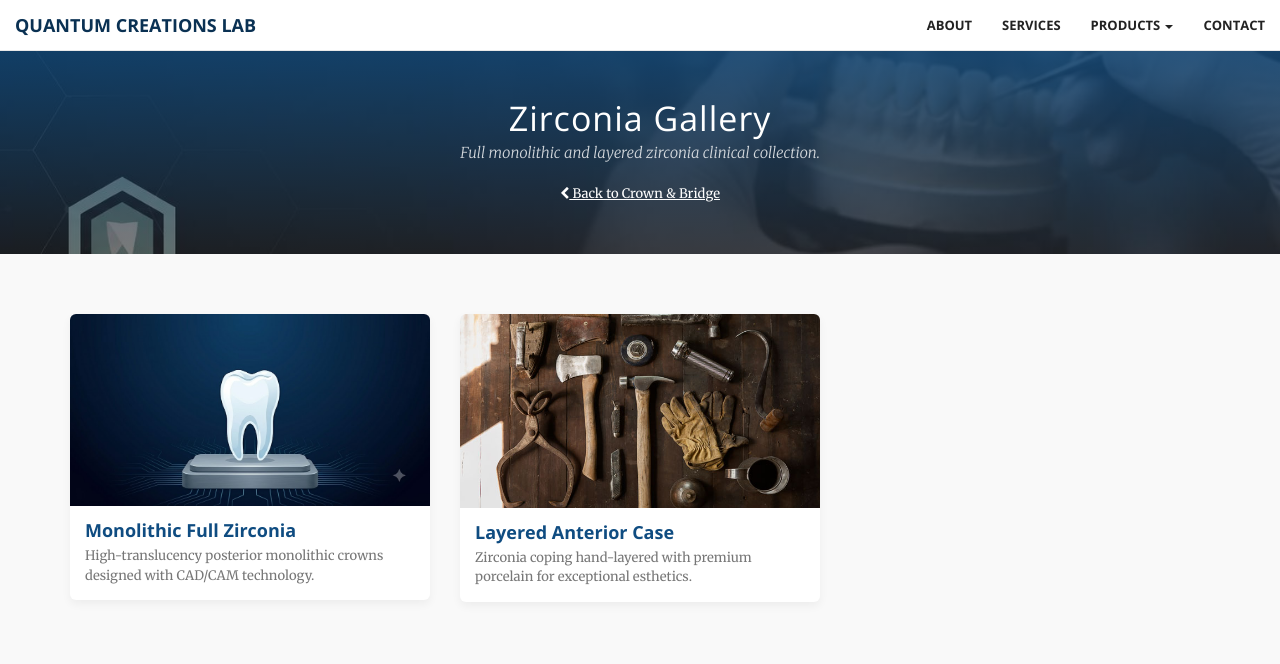
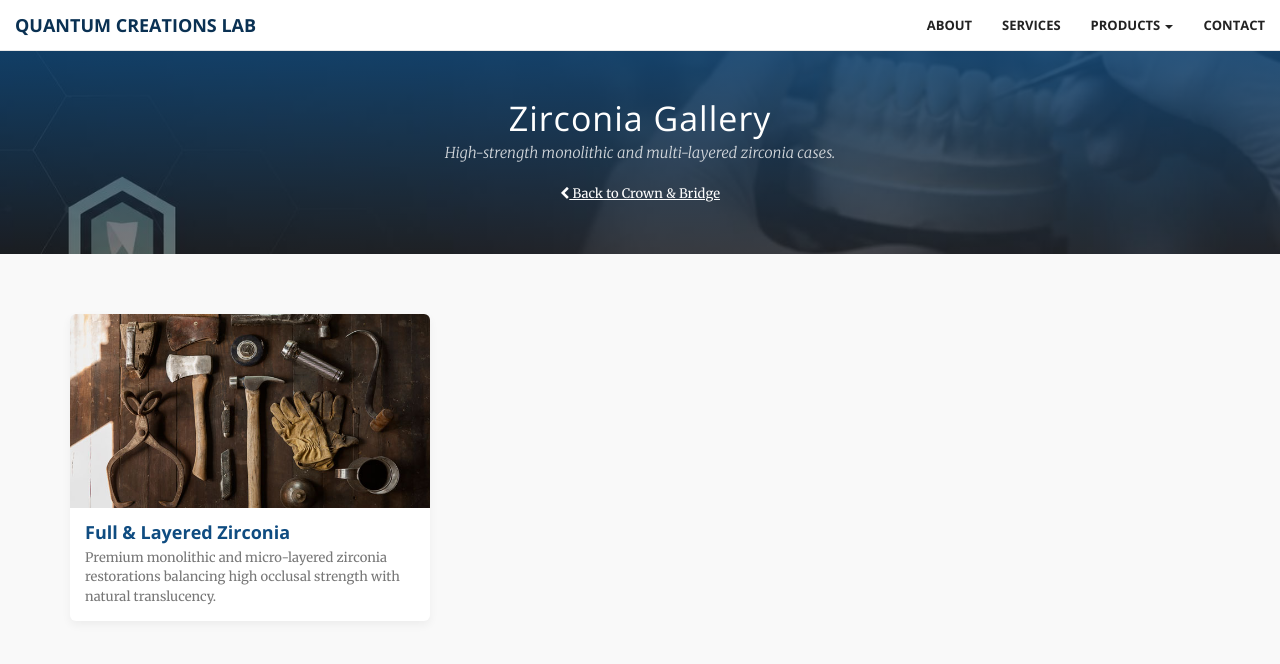
Before and after one commit to jj2hh/quantumlab, a Jekyll site: the page built from pages/products-crown-zirconia.html, in a window 1280 px wide. Shown: the top 664 px of the page. Built offline with Jekyll 4.4.1, drawn with Linux system fonts in a browser that asks for light colours; nearby versions of some CDN libraries; library files that are not in the unit come from our copies; a script that is not in the unit is left out.

Commit message:
Update products-crown-zirconia.html

```diff
--- a/pages/products-crown-zirconia.html
+++ b/pages/products-crown-zirconia.html
@@ -4,37 +4,64 @@ title: Products - Zirconia Gallery
 permalink: /pages/products-crown-zirconia.html
 ---
 
-<header class="about-header text-center text-white d-flex align-items-center"
-        style="background: linear-gradient(rgba(15, 76, 129, 0.9), rgba(34, 34, 34, 0.6)), url('../img/header.jpg') no-repeat center center;
-               background-size: cover; padding: 80px 0 50px 0; min-height: 220px;">
+<header class="about-header text-center text-white d-flex align-items-center" style="background: linear-gradient(rgba(15, 76, 129, 0.9), rgba(34, 34, 34, 0.6)), url('../img/header.jpg') no-repeat center center; background-size: cover; padding: 80px 0 50px 0; min-height: 220px;">
   <div class="container">
     <h1 class="display-4 font-weight-bold" style="color: #ffffff; font-size: 34px; margin-bottom: 5px; letter-spacing: 1px;">Zirconia Gallery</h1>
-        <p class="lead" style="color: rgba(255,255,255,0.8); font-size: 15px; font-style: italic;">Full monolithic and layered zirconia clinical collection.</p>
-        <a href="{{ site.baseurl }}/pages/products-crown.html" style="color: #ffffff; text-decoration: underline; font-size: 13px;"><i class="fa fa-chevron-left"></i> Back to Crown & Bridge</a>
+    <p class="lead" style="color: rgba(255,255,255,0.8); font-size: 15px; font-style: italic;">High-strength monolithic and multi-layered zirconia cases.</p>
+    <a href="{{ site.baseurl }}/pages/products-crown.html" style="color: #ffffff; text-decoration: underline; font-size: 13px;">
+      <i class="fa fa-chevron-left"></i> Back to Crown & Bridge
+    </a>
   </div>
 </header>
 
 <section style="padding: 60px 0; background-color: #f9f9f9;">
   <div class="container">
-        <div class="row">
+    <div id="zirconia-gallery-container" class="row">
+      </div>
+  </div>
+</section>
+
+<script>
+document.addEventListener("DOMContentLoaded", () => {
+  const container = document.getElementById("zirconia-gallery-container");
+
+  fetch("./zirconia-products.json")
+    .then(response => {
+      if (!response.ok) throw new Error("데이터를 불러오지 못했습니다.");
+      return response.json();
+    })
+    .then(data => {
+      const cardHTML = data.map(item => {
+        let mediaHTML = '';
+        if (item.type === 'video') {
+          mediaHTML = `
+            <div style="position:relative; padding-top:56.25%; width:100%;">
+              <iframe src="${item.videoUrl}" style="position:absolute; top:0; left:0; width:100%; height:100%; border:0;" allowfullscreen></iframe>
+            </div>`;
+        } else if (item.type === 'mp4') {
+          mediaHTML = `<video src="${item.videoFile}" controls autoplay loop muted style="width: 100%; height: auto; display: block;"></video>`;
+        } else {
+          mediaHTML = `<img src="${item.image}" class="img-responsive" alt="${item.title}" style="width: 100%;">`;
+        }
+
+        return `
           <div class="col-md-4 col-sm-6" style="margin-bottom: 30px;">
-                <div style="background: #ffffff; border-radius: 6px; overflow: hidden; box-shadow: 0 4px 10px rgba(0,0,0,0.05);">
-                    <img src="../img/portfolio/1.jpg" class="img-responsive" alt="Full Zirconia" style="width: 100%;">
+            <div style="background: #ffffff; border-radius: 6px; overflow: hidden; box-shadow: 0 4px 10px rgba(0, 0, 0, 0.05);">
+              ${mediaHTML}
               <div style="padding: 15px;">
-                        <h4 style="color: #0f4c81; font-weight: 700; margin-top: 0; margin-bottom: 5px;">Monolithic Full Zirconia</h4>
-                        <p class="text-muted" style="font-size: 13px; margin-bottom: 0;">High-translucency posterior monolithic crowns designed with CAD/CAM technology.</p>
+                <h4 style="color: #0f4c81; font-weight: 700; margin-top: 0; margin-bottom: 5px;">${item.title}</h4>
+                <p class="text-muted" style="font-size: 13px; margin-bottom: 0;">${item.description}</p>
               </div>
             </div>
           </div>
-            <div class="col-md-4 col-sm-6" style="margin-bottom: 30px;">
-                <div style="background: #ffffff; border-radius: 6px; overflow: hidden; box-shadow: 0 4px 10px rgba(0,0,0,0.05);">
-                    <img src="../img/portfolio/6.jpg" class="img-responsive" alt="Layered Zirconia" style="width: 100%;">
-                    <div style="padding: 15px;">
-                        <h4 style="color: #0f4c81; font-weight: 700; margin-top: 0; margin-bottom: 5px;">Layered Anterior Case</h4>
-                        <p class="text-muted" style="font-size: 13px; margin-bottom: 0;">Zirconia coping hand-layered with premium porcelain for exceptional esthetics.</p>
-                    </div>
-                </div>
-            </div>
-        </div>
-    </div>
-</section>
+        `;
+      }).join("");
+
+      container.innerHTML = cardHTML;
+    })
+    .catch(error => {
+      console.error("Error:", error);
+      container.innerHTML = `<div class="col-12 text-center"><p>데이터를 로드하는 중 오류가 발생했습니다.</p></div>`;
+    });
+});
+</script>
```
Lines whose indentation alone changed are shown as unchanged.
